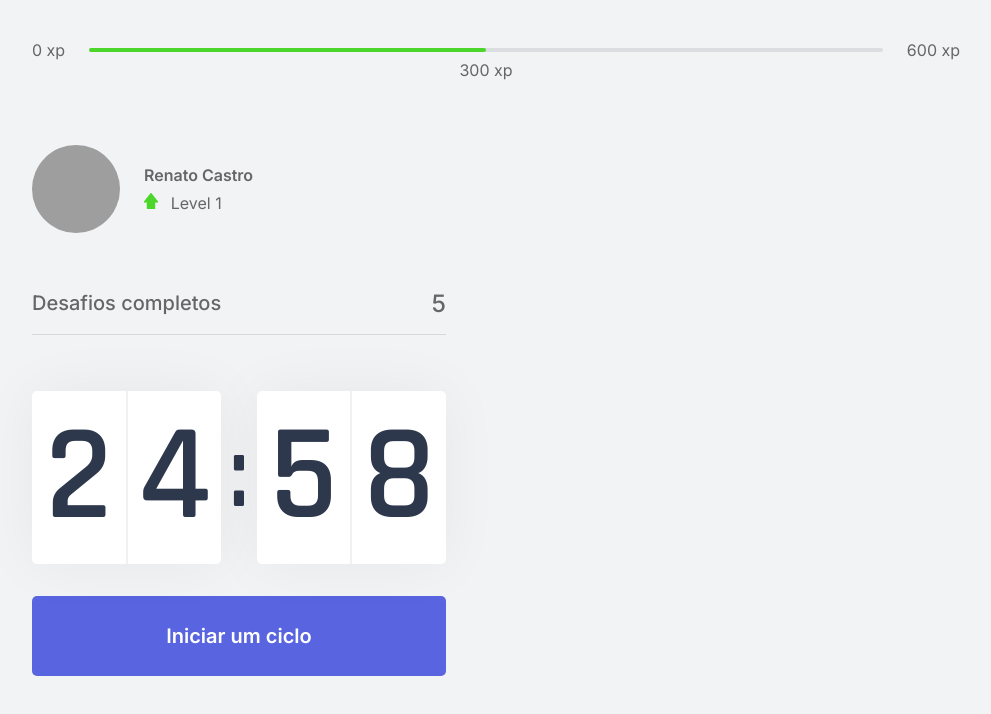
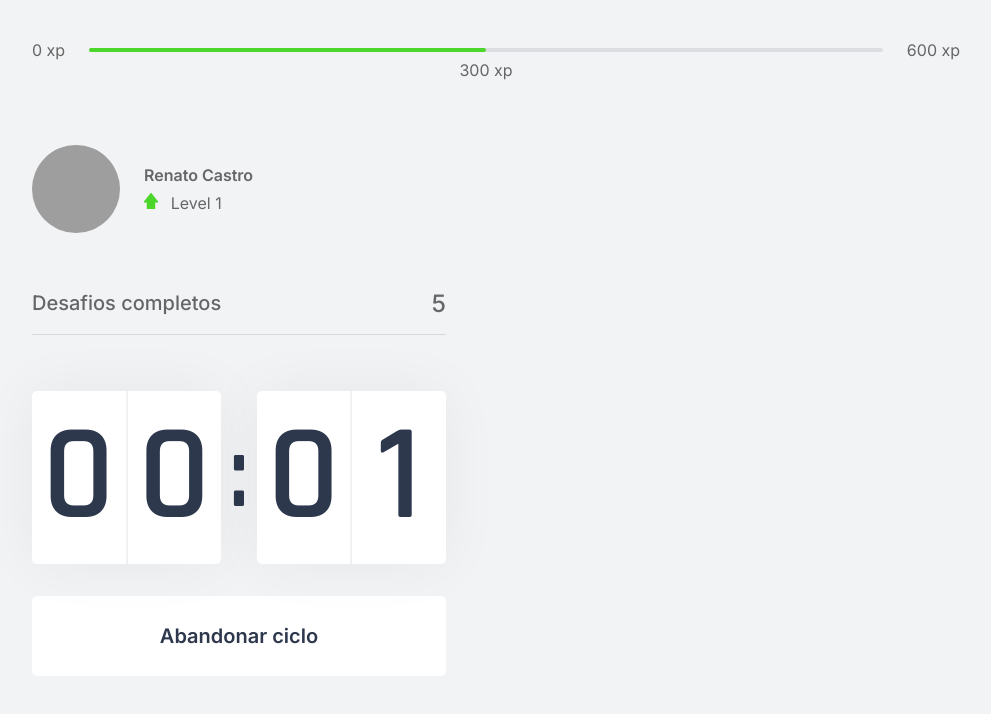
Before and after one commit to RenatoDTH/NLW4_MOVEIT, a Next.js app: page / in a window 1280 px wide. Both pictures are taken after a click on the button "Iniciar um ciclo". Shown: the top 714 px of the page, without its empty margins (144-1135 px from the left). Built offline with nearby package versions, Linux system fonts and the light colour scheme; grey boxes are pictures that could not be loaded.

Commit message:
feat: add disabled button and end of countdown

```diff
--- a/src/components/Countdown.tsx
+++ b/src/components/Countdown.tsx
@@ -1,9 +1,12 @@
 import { useEffect, useState } from 'react';
 import styles from '../styles/components/Countdown.module.css';
 
+let countdownTimeout: NodeJS.Timeout;
+
 export const Countdown: React.FC = () => {
-  const [time, setTime] = useState(25 * 60);
-  const [active, setActive] = useState(false);
+  const [time, setTime] = useState(0.05 * 60);
+  const [isActive, setIsActive] = useState(false);
+  const [hasFinished, setHasFinished] = useState(false);
 
   const minutes = Math.floor(time / 60);
   const seconds = time % 60;
@@ -11,17 +14,26 @@
   const [minuteLeft, minuteRight] = String(minutes).padStart(2, '0').split('');
   const [secondLeft, secondRight] = String(seconds).padStart(2, '0').split('');
 
+  const resetCountdown = () => {
+    clearTimeout(countdownTimeout);
+    setIsActive(false);
+    setTime(0.05 * 60);
+  };
+
   const startCountdown = () => {
-    setActive(true);
+    setIsActive(true);
   };
 
   useEffect(() => {
-    if (active && time > 0) {
-      setTimeout(() => {
+    if (isActive && time > 0) {
+      countdownTimeout = setTimeout(() => {
         setTime(time - 1);
       }, 1000);
+    } else if (isActive && time === 0) {
+      setHasFinished(true);
+      setIsActive(false);
     }
-  }, [active, time]);
+  }, [isActive, time]);
 
   return (
     <div>
@@ -37,6 +49,21 @@
         </div>
       </div>
 
+      {hasFinished ? (
+        <button type="button" disabled className={styles.countdownButton}>
+          Ciclo encerrado
+        </button>
+      ) : (
+        <>
+          {isActive ? (
+            <button
+              type="button"
+              onClick={resetCountdown}
+              className={`${styles.countdownButton} ${styles.countdownButtonActive}`}
+            >
+              Abandonar ciclo
+            </button>
+          ) : (
             <button
               type="button"
               onClick={startCountdown}
@@ -44,6 +71,9 @@
             >
               Iniciar um ciclo
             </button>
+          )}
+        </>
+      )}
     </div>
   );
 };
--- a/src/styles/components/Countdown.module.css
+++ b/src/styles/components/Countdown.module.css
@@ -51,6 +51,22 @@
   transition: background-color 0.2s;
 }
 
-.countdownButton:hover {
+.countdownButton:not(:disabled):hover {
   background: var(--blue-dark);
 }
+
+.countdownButtonActive {
+  background: var(--white);
+  color: var(--title);
+}
+
+.countdownButtonActive:not(:disabled):hover {
+  background: var(--red);
+  color: var(--white);
+}
+
+.countdownButton:disabled {
+  background: var(--white);
+  color: var(--text);
+  cursor: not-allowed;
+}
```
Lines whose indentation alone changed are shown as unchanged.
